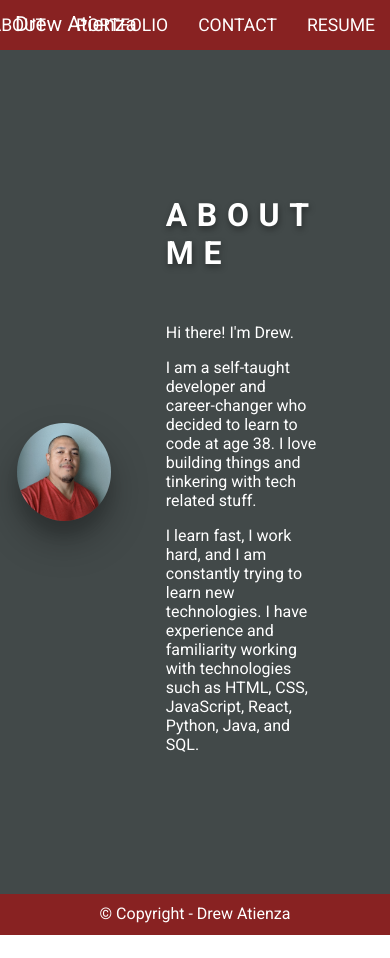
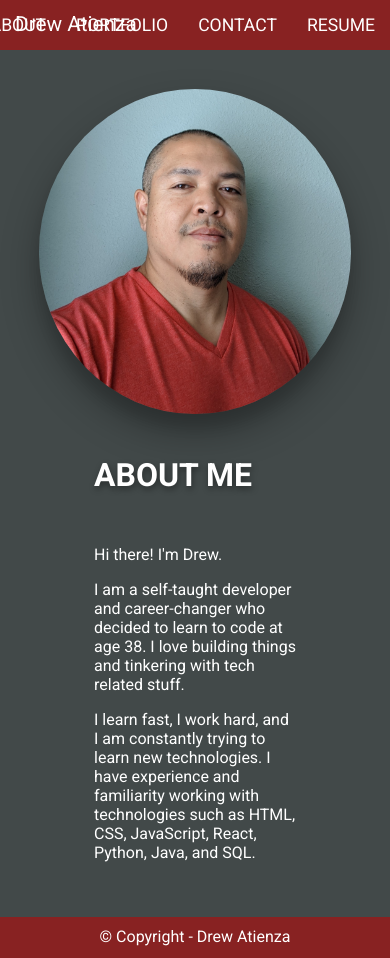
Before and after one commit to drewatienza/react-portfolio, a React (Create React App) app: page /about in a window 390 px wide. Before the commit the page ends 935 px from the top, so only its background shows below. Built offline with nearby package versions, Linux system fonts and the light colour scheme.

Commit message:
updated about component with responsive styling

```diff
--- a/src/components/about/about.component.jsx
+++ b/src/components/about/about.component.jsx
@@ -8,7 +8,7 @@ const About = () => {
   return (
     <div>
       <div className="about-container">
-        <img src={profileImage} alt="profile" />
+        <img className="about-image" src={profileImage} alt="profile" />
         <div className="about-section">
           <h1>ABOUT ME</h1>
           <p>Hi there! I'm Drew.</p>
--- a/src/components/about/about.styles.scss
+++ b/src/components/about/about.styles.scss
@@ -1,25 +1,25 @@
 .about-container {
-  display: flex;
-  flex-direction: row;
-  align-items: center;
-  justify-content: center;
+  display: grid;
+  grid-gap: 20px;
+  grid-template-areas: "about-image about-section about-section";
   height: 100vh;
   padding: 10%;
   background-color: #424949;
 }
 
-.about-container img {
+.about-image {
+  grid-area: about-image;
+  max-width: 100%;
   display: flex;
   flex-direction: column;
   align-items: center;
   justify-content: center;
-  width: 30%;
-  text-align: center;
   border-radius: 50%;
   box-shadow: 0 19px 38px rgba(0, 0, 0, 0.3), 0 15px 12px rgba(0, 0, 0, 0.1);
 }
 
 .about-section {
+  grid-area: about-section;
   padding: 0 55px;
   color: white;
 }
@@ -29,3 +29,22 @@
   padding-bottom: 30px;
   text-shadow: 1px 3px 6px rgba(0, 0, 0, 0.4);
 }
+
+@media (max-width: 700px) {
+  .about-container {
+    grid-template-areas: "about-image about-section";
+    height: 100%;
+  }
+}
+
+@media (max-width: 500px) {
+  .about-container {
+    grid-template-areas:
+      "about-image"
+      "about-section";
+  }
+
+  .about-section h1 {
+    letter-spacing: normal;
+  }
+}
```
